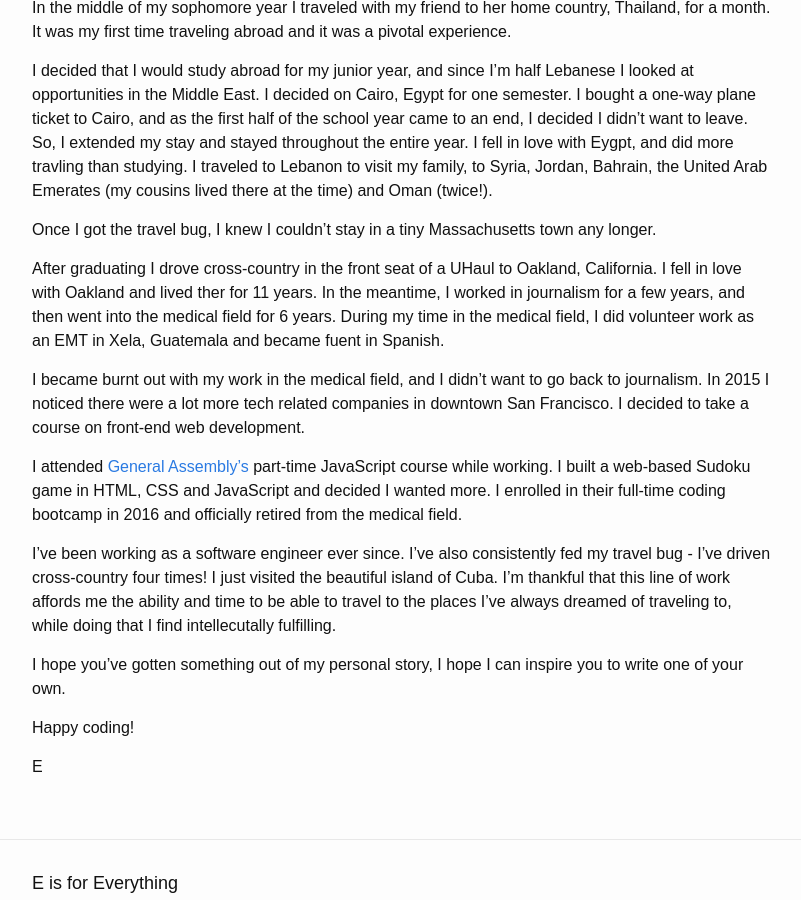
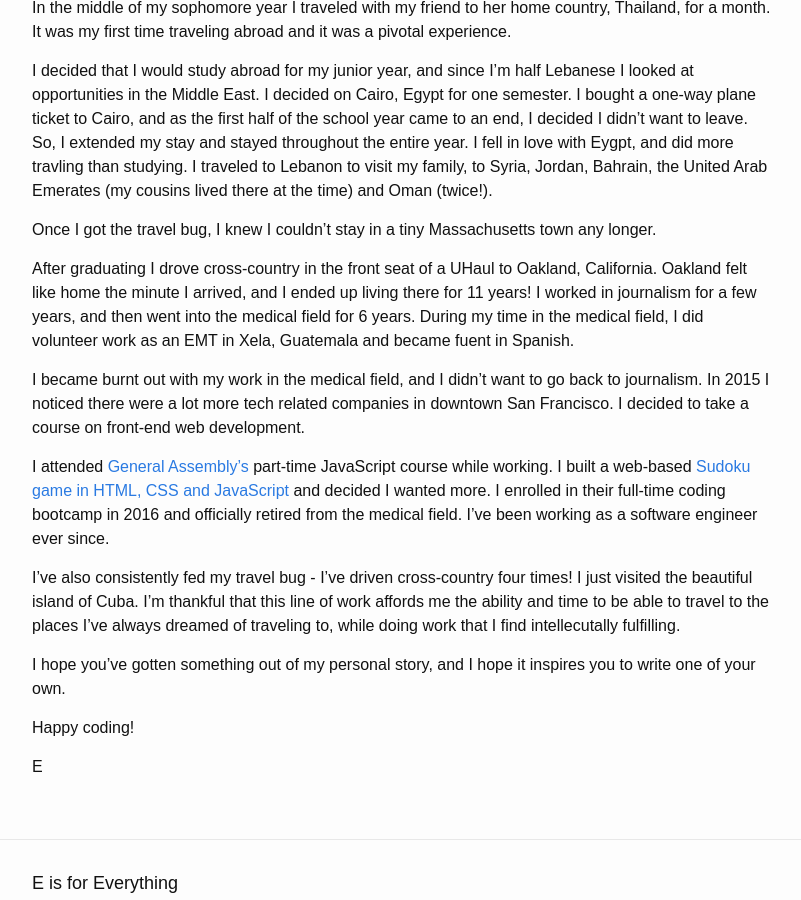
Before and after one commit to emilyannemoses/blog, a Jekyll site: the page built from _posts/2019-06-01-who-am-i.md, in a window 1280 px wide and 900 px high, scrolled down 663 px. Shown: the whole window, without its empty margins (238-1039 px from the left). Built offline with Jekyll 4.4.1, drawn with Linux system fonts in a browser that asks for light colours.

Commit message:
saving who am i edits

```diff
--- a/_posts/2019-06-01-who-am-i.md
+++ b/_posts/2019-06-01-who-am-i.md
@@ -19,15 +19,15 @@ I decided that I would study abroad for my junior year, and since I'm half Leban
 
 Once I got the travel bug, I knew I couldn't stay in a tiny Massachusetts town any longer.
 
-After graduating I drove cross-country in the front seat of a UHaul to Oakland, California.  I fell in love with Oakland and lived ther for 11 years.  In the meantime, I worked in journalism for a few years, and then went into the medical field for 6 years. During my time in the medical field, I did volunteer work as an EMT in Xela, Guatemala and became fuent in Spanish.
+After graduating I drove cross-country in the front seat of a UHaul to Oakland, California.  Oakland felt like home the minute I arrived, and I ended up living there for 11 years!  I worked in journalism for a few years, and then went into the medical field for 6 years. During my time in the medical field, I did volunteer work as an EMT in Xela, Guatemala and became fuent in Spanish.
 
 I became burnt out with my work in the medical field, and I didn't want to go back to journalism. In 2015 I noticed there were a lot more tech related companies in downtown San Francisco. I decided to take a course on front-end web development.
 
-I attended [General Assembly's][ga] part-time JavaScript course while working. I built a web-based Sudoku game in HTML, CSS and JavaScript and decided I wanted more. I enrolled in their full-time coding bootcamp in 2016 and officially retired from the medical field.
+I attended [General Assembly's][ga] part-time JavaScript course while working. I built a web-based [Sudoku game in HTML, CSS and JavaScript][sudoku] and decided I wanted more. I enrolled in their full-time coding bootcamp in 2016 and officially retired from the medical field. I've been working as a software engineer ever since.
 
-I've been working as a software engineer ever since. I've also consistently fed my travel bug - I've driven cross-country four times! I just visited the beautiful island of Cuba. I'm thankful that this line of work affords me the ability and time to be able to travel to the places I've always dreamed of traveling to, while doing that I find intellecutally fulfilling.
+I've also consistently fed my travel bug - I've driven cross-country four times! I just visited the beautiful island of Cuba. I'm thankful that this line of work affords me the ability and time to be able to travel to the places I've always dreamed of traveling to, while doing work that I find intellecutally fulfilling.
 
-I hope you've gotten something out of my personal story, I hope I can inspire you to write one of your own.
+I hope you've gotten something out of my personal story, and I hope it inspires you to write one of your own.
 
 Happy coding!
 
```
Also changed, not shown: other parts of _posts/2019-06-01-who-am-i.md (+1 -0 lines).
